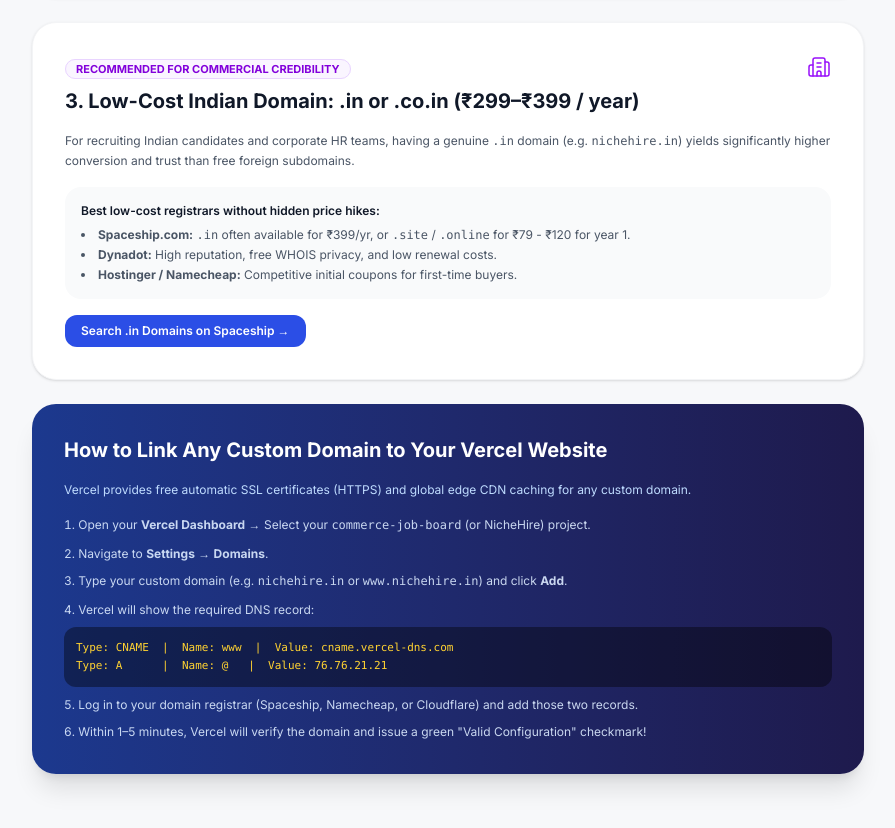
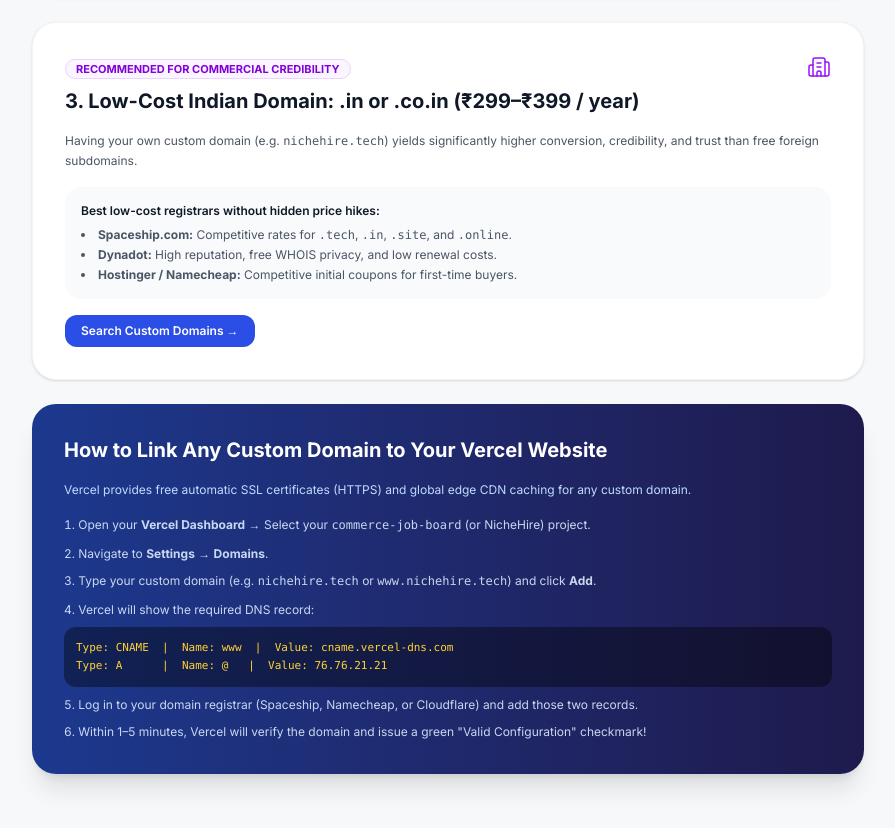
Before and after one commit to harshit0913/nichehire, a Next.js app: page /about/domain-guide in a window 1280 px wide. Shown: the part 1060-1888 px from the top of the page, without its empty margins (192-1087 px from the left). Built offline with nearby package versions, Linux system fonts and the light colour scheme; no server answers.

Commit message:
fix: purge all outdated emails/placeholders, consolidate to harshitmishra7073@gmail.com and nichehire.tech

```diff
--- a/app/about/domain-guide/page.tsx
+++ b/app/about/domain-guide/page.tsx
@@ -122,12 +122,12 @@
               <Building2 size={ICON_SIZES.section} strokeWidth={ICON_STROKE_WIDTH} className="text-purple-600" />
             </div>
             <p className="text-xs text-gray-600 leading-relaxed">
-              For recruiting Indian candidates and corporate HR teams, having a genuine <code>.in</code> domain (e.g. <code>nichehire.in</code>) yields significantly higher conversion and trust than free foreign subdomains.
+              Having your own custom domain (e.g. <code>nichehire.tech</code>) yields significantly higher conversion, credibility, and trust than free foreign subdomains.
             </p>
             <div className="bg-gray-50 p-4 rounded-2xl text-xs space-y-2">
               <strong className="text-gray-900 block font-semibold">Best low-cost registrars without hidden price hikes:</strong>
               <ul className="list-disc list-inside space-y-1 text-gray-600">
-                <li><strong>Spaceship.com:</strong> <code>.in</code> often available for ₹399/yr, or <code>.site</code> / <code>.online</code> for ₹79 - ₹120 for year 1.</li>
+                <li><strong>Spaceship.com:</strong> Competitive rates for <code>.tech</code>, <code>.in</code>, <code>.site</code>, and <code>.online</code>.</li>
                 <li><strong>Dynadot:</strong> High reputation, free WHOIS privacy, and low renewal costs.</li>
                 <li><strong>Hostinger / Namecheap:</strong> Competitive initial coupons for first-time buyers.</li>
               </ul>
@@ -138,7 +138,7 @@
               rel="noreferrer"
               className="inline-flex items-center gap-1.5 px-4 py-2 bg-[#2B4EE6] hover:bg-[#1E3BBD] text-white text-xs font-semibold rounded-xl transition-colors"
             >
-              Search .in Domains on Spaceship &rarr;
+              Search Custom Domains &rarr;
             </a>
           </div>
 
@@ -151,7 +151,7 @@
             <ol className="list-decimal list-inside space-y-2 text-xs text-blue-100/90 leading-relaxed">
               <li>Open your <strong>Vercel Dashboard</strong> &rarr; Select your <code>commerce-job-board</code> (or NicheHire) project.</li>
               <li>Navigate to <strong>Settings</strong> &rarr; <strong>Domains</strong>.</li>
-              <li>Type your custom domain (e.g. <code>nichehire.in</code> or <code>www.nichehire.in</code>) and click <strong>Add</strong>.</li>
+              <li>Type your custom domain (e.g. <code>nichehire.tech</code> or <code>www.nichehire.tech</code>) and click <strong>Add</strong>.</li>
               <li>Vercel will show the required DNS record:
                 <div className="bg-black/40 p-3 rounded-xl font-mono text-[11px] text-amber-300 my-2">
                   Type: CNAME &nbsp;|&nbsp; Name: www &nbsp;|&nbsp; Value: cname.vercel-dns.com<br/>
--- a/app/admin/page.tsx
+++ b/app/admin/page.tsx
@@ -1407,7 +1407,7 @@
                 <CreditCard size={ICON_SIZES.action} strokeWidth={ICON_STROKE_WIDTH} /> Employer Payment Proof &amp; Manual Verification Center
               </h3>
               <p className="text-xs text-gray-400 leading-relaxed">
-                When an employer pays via your UPI ID (<code className="text-emerald-400">harshit0913@slc</code>), their 12-digit UTR and payment screenshot appear here.
+                When an employer pays via your UPI ID, their 12-digit UTR and payment screenshot appear here.
                 Inspect the screenshot against your bank account statement, then click <strong>"Approve"</strong> to activate their featured job placement or <strong>"Reject"</strong> if unverified.
               </p>
             </div>
@@ -2031,7 +2031,7 @@
                   <input
                     type="text"
                     required
-                    placeholder="rohan@nichehire.in or phone"
+                    placeholder="rohan@nichehire.tech or phone"
                     value={newMemberEmail}
                     onChange={(e) => setNewMemberEmail(e.target.value)}
                     className="w-full bg-black/40 border border-gray-700 rounded-xl p-2.5 text-white focus:outline-none focus:border-blue-500 font-mono"
--- a/app/api/admin/analytics/route.ts
+++ b/app/api/admin/analytics/route.ts
@@ -9,7 +9,7 @@
 function isFounder(email?: string, dbIsFounder?: boolean): boolean {
   if (dbIsFounder) return true;
   if (!email) return false;
-  const founderEmails = (process.env.FOUNDER_EMAIL || 'harshitmishra7073@gmail.com,founder@nichehire.in,harshit0913@gmail.com')
+  const founderEmails = (process.env.FOUNDER_EMAIL || 'harshitmishra7073@gmail.com,founder@nichehire.tech,harshit@nichehire.tech')
     .toLowerCase()
     .split(',')
     .map((e) => e.trim());
--- a/app/api/admin/feedbacks/route.ts
+++ b/app/api/admin/feedbacks/route.ts
@@ -6,7 +6,7 @@
 function isFounder(email?: string, dbIsFounder?: boolean): boolean {
   if (dbIsFounder) return true;
   if (!email) return false;
-  const founderEmails = (process.env.FOUNDER_EMAIL || 'harshitmishra7073@gmail.com,founder@nichehire.in,harshit0913@gmail.com')
+  const founderEmails = (process.env.FOUNDER_EMAIL || 'harshitmishra7073@gmail.com,founder@nichehire.tech,harshit@nichehire.tech')
     .toLowerCase()
     .split(',')
     .map((e) => e.trim());
@@ -131,7 +131,7 @@
             'Content-Type': 'application/json',
           },
           body: JSON.stringify({
-            from: 'Harshit Mishra (Founder, NicheHire) <harshit@nichehire.in>',
+            from: 'Harshit Mishra (Founder, NicheHire) <harshit@nichehire.tech>',
             to: [existingFeedback.email],
             subject: `Reply to your NicheHire ${existingFeedback.type || 'feedback'}`,
             html: `
--- a/app/api/admin/payments/route.ts
+++ b/app/api/admin/payments/route.ts
@@ -7,7 +7,7 @@
 function isFounder(email?: string, dbIsFounder?: boolean): boolean {
   if (dbIsFounder) return true;
   if (!email) return false;
-  const founderEmails = (process.env.FOUNDER_EMAIL || 'harshitmishra7073@gmail.com,founder@nichehire.in,harshit0913@gmail.com')
+  const founderEmails = (process.env.FOUNDER_EMAIL || 'harshitmishra7073@gmail.com,founder@nichehire.tech,harshit@nichehire.tech')
     .toLowerCase()
     .split(',')
     .map((e) => e.trim());
@@ -157,7 +157,7 @@
             'Content-Type': 'application/json',
           },
           body: JSON.stringify({
-            from: 'Harshit Mishra (Founder, NicheHire) <harshit@nichehire.in>',
+            from: 'Harshit Mishra (Founder, NicheHire) <harshit@nichehire.tech>',
             to: [payment.contact_email],
             subject: `✓ Payment Verified — Your NicheHire Featured Listing is Active!`,
             html: `
--- a/app/api/admin/team/route.ts
+++ b/app/api/admin/team/route.ts
@@ -10,7 +10,7 @@
 function isFounder(email?: string, dbIsFounder?: boolean): boolean {
   if (dbIsFounder) return true;
   if (!email) return false;
-  const founderEmails = (process.env.FOUNDER_EMAIL || 'harshitmishra7073@gmail.com,founder@nichehire.in,harshit0913@gmail.com')
+  const founderEmails = (process.env.FOUNDER_EMAIL || 'harshitmishra7073@gmail.com,founder@nichehire.tech,harshit@nichehire.tech')
     .toLowerCase()
     .split(',')
     .map((e) => e.trim());
@@ -88,7 +88,7 @@
   memoryTeamStore.set(founderId, {
     id: 'team-founder',
     userId: founderId,
-    email: founderEmail || 'founder@nichehire.in',
+    email: founderEmail || 'founder@nichehire.tech',
     fullName: 'Harshit Mishra (Founder & CEO)',
     roleTitle: 'Founder & Super Admin',
     status: 'approved',
@@ -161,7 +161,7 @@
         mergedMap.set(p.user_id, {
           id: p.user_id,
           userId: p.user_id,
-          email: `candidate-${p.user_id.slice(0, 6)}@nichehire.in`,
+          email: `candidate-${p.user_id.slice(0, 6)}@nichehire.tech`,
           fullName: `Team Candidate #${p.user_id.slice(0, 6).toUpperCase()}`,
           roleTitle: p.assigned_role || 'Member',
           status: p.assigned_role && p.assigned_role !== 'Member' ? 'approved' : 'pending',
--- a/app/api/feedback/route.ts
+++ b/app/api/feedback/route.ts
@@ -137,7 +137,7 @@
 
     // ─── Channel 3: Resend Email Forwarding ($0/mo up to 3k/mo) ───────────────
     const resendKey = process.env.RESEND_API_KEY;
-    const adminEmail = process.env.ADMIN_EMAIL || 'support@nichehire.in';
+    const adminEmail = process.env.ADMIN_EMAIL || 'support@nichehire.tech';
     if (resendKey && adminEmail) {
       try {
         await fetch('https://api.resend.com/emails', {
@@ -147,7 +147,7 @@
             'Content-Type': 'application/json',
           },
           body: JSON.stringify({
-            from: 'NicheHire Alerts <alerts@nichehire.in>',
+            from: 'NicheHire Alerts <alerts@nichehire.tech>',
             to: [adminEmail],
             reply_to: cleanEmail || undefined,
             subject: `[NicheHire ${type.toUpperCase()}] New user submission`,
--- a/app/api/user/access-status/route.ts
+++ b/app/api/user/access-status/route.ts
@@ -74,7 +74,7 @@
       .maybeSingle();
 
     // 1b. Check Founder Status via Email or Database Flag
-    const founderEmails = (process.env.FOUNDER_EMAIL || 'harshitmishra7073@gmail.com,founder@nichehire.in,harshit0913@gmail.com')
+    const founderEmails = (process.env.FOUNDER_EMAIL || 'harshitmishra7073@gmail.com,founder@nichehire.tech,harshit@nichehire.tech')
       .toLowerCase()
       .split(',')
       .map((e) => e.trim());
--- a/app/components/EmployerMembershipModal.tsx
+++ b/app/components/EmployerMembershipModal.tsx
@@ -47,7 +47,7 @@
   const [screenshotData, setScreenshotData] = useState<string | null>(null);
   const [screenshotPreview, setScreenshotPreview] = useState<string | null>(null);
 
-  const founderUpiId = process.env.NEXT_PUBLIC_FOUNDER_UPI_ID || 'harshit0913@slc';
+  const founderUpiId = process.env.NEXT_PUBLIC_FOUNDER_UPI_ID || '';
 
   if (!isOpen) return null;
 
@@ -136,7 +136,7 @@
     setNotice(null);
 
     try {
-      const emailToUse = employerEmail || localStorage.getItem('nichehire_employer_email') || 'employer@nichehire.in';
+      const emailToUse = employerEmail || localStorage.getItem('nichehire_employer_email') || 'employer@nichehire.tech';
 
       const res = await fetch('/api/employer/payment-proof', {
         method: 'POST',
@@ -163,7 +163,7 @@
         return;
       }
 
-      const isFounder = ['harshitmishra7073@gmail.com', 'harshit0913@gmail.com', 'founder@nichehire.in', 'founder@nichehire.tech', 'harshit@nichehire.tech'].includes(
+      const isFounder = ['harshitmishra7073@gmail.com', 'founder@nichehire.tech', 'harshit@nichehire.tech'].includes(
         emailToUse.toLowerCase().trim()
       );
 
--- a/app/employer/dashboard/page.tsx
+++ b/app/employer/dashboard/page.tsx
@@ -167,7 +167,7 @@
   const [copiedUpi, setCopiedUpi] = useState(false);
   const [screenshotError, setScreenshotError] = useState('');
 
-  const founderUpiId = process.env.NEXT_PUBLIC_FOUNDER_UPI_ID || 'harshit0913@slc';
+  const founderUpiId = process.env.NEXT_PUBLIC_FOUNDER_UPI_ID || '';
 
   useEffect(() => {
     // 1. Hydrate employer info & profile from session if within 2.5-hour window
--- a/app/privacy/page.tsx
+++ b/app/privacy/page.tsx
@@ -130,7 +130,7 @@
             <p>
               For statutory privacy notices, data erasure requests, or compliance inquiries under India&apos;s DPDP Act: <br />
               <strong className="text-[#12172B]">Data Protection Fiduciary:</strong> Harshit Mishra (Founder &amp; CEO, NicheHire) <br />
-              <strong className="text-[#12172B]">Official Grievance Email:</strong> harshit0913@gmail.com / harshit@nichehire.tech <br />
+              <strong className="text-[#12172B]">Official Grievance Email:</strong> harshitmishra7073@gmail.com / harshit@nichehire.tech <br />
               <strong className="text-[#12172B]">Headquarters:</strong> India
             </p>
           </section>
```
